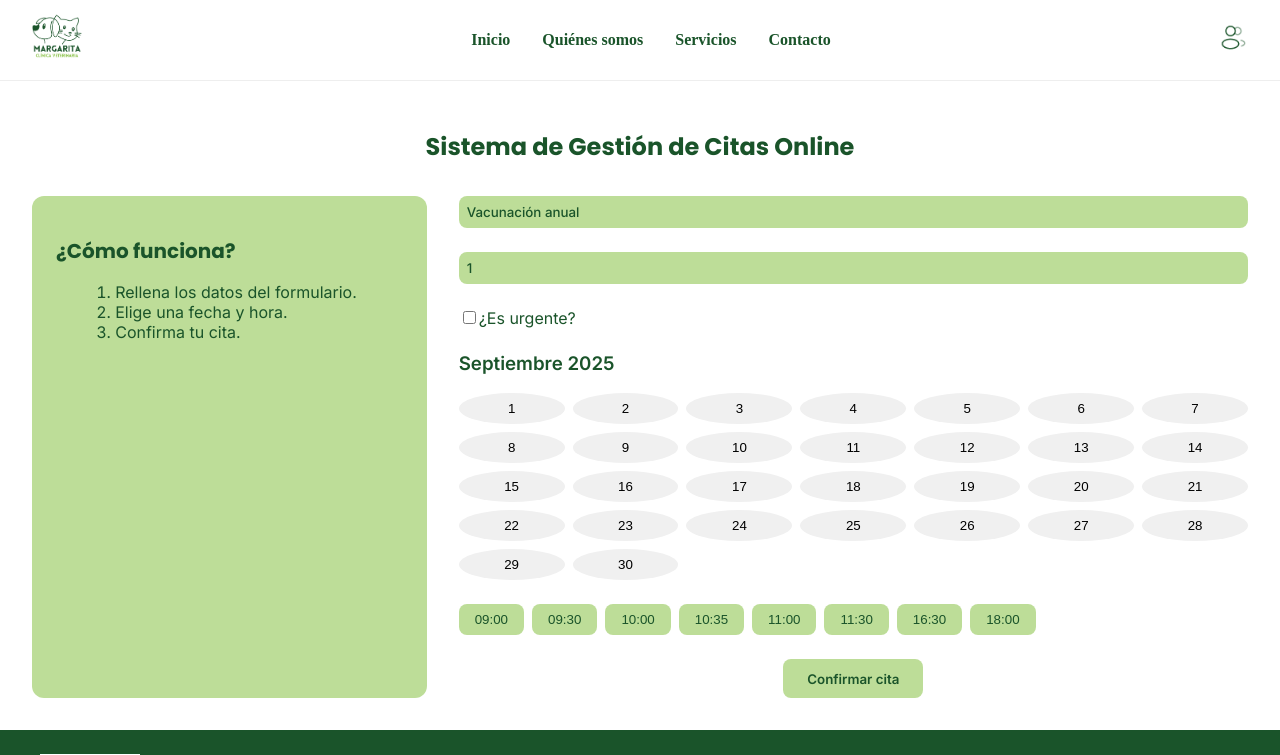
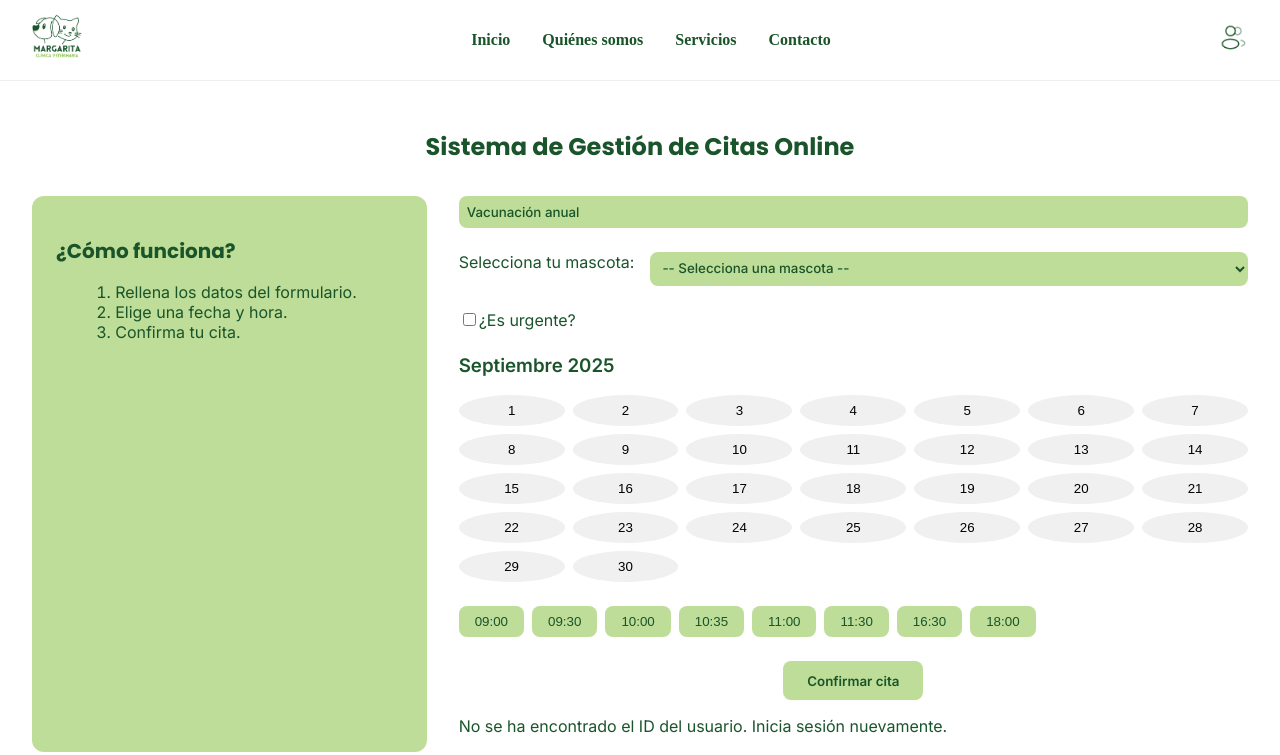
Before and after one commit to FerMarcos606/clinica-veterinaria-front, a React (Vite) app: page /citas in a window 1280 px wide. Shown: the top 755 px of the page. Built offline with nearby package versions, Linux system fonts and the light colour scheme.

Commit message:
CM-29 feat: patient selector implemented on Appoitments creation page

```diff
--- a/src/pages/appointments/AppointmentPage.jsx
+++ b/src/pages/appointments/AppointmentPage.jsx
@@ -1,21 +1,47 @@
-import React, { useState } from "react";
+import React, { useState, useEffect } from "react";
 import appointmentsService from "../../services/appointments/AppointmentsService";
+import pacientsService from '../../services/pacients/PacientsService';
 import { useAuth } from "../../context/AuthContext";
 import "./AppointmentPage.css";
 
 const AppointmentsPage = () => {
  const { user } = useAuth();
-    console.log('User object from context:', user);
   const [isUrgent, setIsUrgent] = useState(false);
   const [reason, setReason] = useState("Vacunación anual");
-    const [patientId, setPatientId] = useState("1");
+  const [patientId, setPatientId] = useState("");
+  const [pets, setPets] = useState([]);
   const [error, setError] = useState(null);
   const [success, setSuccess] = useState(null);
 
   const [selectedDate, setSelectedDate] = useState(null);
   const [selectedTime, setSelectedTime] = useState("");
+
   const times = ["09:00", "09:30", "10:00", "10:35", "11:00", "11:30", "16:30", "18:00"];
 
+
+  useEffect(() => {
+    const fetchPets = async () => {
+      try {
+        const userId = localStorage.getItem("userId");
+        if (!userId) {
+          setError("No se ha encontrado el ID del usuario. Inicia sesión nuevamente.");
+          return;
+        }
+
+        const petsData = await pacientsService.getPatientsByUserId(userId);
+        setPets(petsData);
+
+        if (petsData.length > 0) {
+          setPatientId(petsData[0].id_patient);
+        }
+      } catch (err) {
+        console.error("Error al cargar mascotas del usuario:", err);
+        setError("Error al cargar tus mascotas. Inténtalo más tarde.");
+      }
+    };
+
+    fetchPets();
+  }, []);
 
   const handleSubmit = async (e) => {
     e.preventDefault();
@@ -32,22 +58,26 @@ const AppointmentsPage = () => {
       return;
     }
 
-        // Format date and time
-        const day = String(selectedDate).padStart(2, '0');
-        const month = '09'; // September
-        const year = '2025';
+    if (!patientId) {
+      setError("Debes seleccionar una mascota.");
+      return;
+    }
+
+    const day = String(selectedDate).padStart(2, "0");
+    const month = "09";
+    const year = "2025";
     const appointmentDatetime = `${year}-${month}-${day}T${selectedTime}:00`;
-
 
     const appointmentData = {
       appointmentDatetime,
-            type: isUrgent,
+      type: isUrgent ? "URGENTE" : "ESTANDAR",
       reason,
       status: "PENDIENTE",
       patientId: parseInt(patientId, 10),
-            userId: parseInt(localStorage.getItem('userId'), 10)
+      userId: parseInt(localStorage.getItem("userId"), 10),
     };
-        console.log(appointmentData)
+
+    console.log("Cita a enviar:", appointmentData);
 
     try {
       const result = await appointmentsService.createAppointment(appointmentData);
@@ -74,6 +104,7 @@ const AppointmentsPage = () => {
         </div>
 
         <form className="appointments__form" onSubmit={handleSubmit}>
+
           <div className="appointments__form-row">
             <input
               className="appointments__input"
@@ -84,16 +115,26 @@ const AppointmentsPage = () => {
               required
             />
           </div>
+
+
           <div className="appointments__form-row">
-                        <input
+            <label>Selecciona tu mascota:</label>
+            <select
               className="appointments__input"
-                            type="number"
-                            placeholder="ID del Paciente"
               value={patientId}
               onChange={(e) => setPatientId(e.target.value)}
               required
-                        />
+            >
+              <option value="">-- Selecciona una mascota --</option>
+              {pets.map((pet) => (
+                <option key={pet.id_patient} value={pet.id_patient}>
+                  {pet.name} (ID: {pet.id_patient})
+                </option>
+              ))}
+            </select>
           </div>
+
+
           <div className="appointments__form-row">
             <label className="appointments__checkbox-label">
               <input
@@ -105,18 +146,25 @@ const AppointmentsPage = () => {
             </label>
           </div>
 
+
           <div className="appointments__calendar">
             <h3>Septiembre 2025</h3>
             <div className="appointments__calendar-days">
               {[...Array(30)].map((_, i) => (
-                            <button key={i + 1} type="button" className={`appointments__day ${selectedDate === i + 1 ? "appointments__day--selected" : ""
+                <button
+                  key={i + 1}
+                  type="button"
+                  className={`appointments__day ${
+                    selectedDate === i + 1 ? "appointments__day--selected" : ""
                   }`}
-                            onClick={() => setSelectedDate(i + 1)}>
+                  onClick={() => setSelectedDate(i + 1)}
+                >
                   {i + 1}
                 </button>
               ))}
             </div>
           </div>
+
 
           <div className="appointments__times">
             {times.map((time) => (
@@ -134,7 +182,9 @@ const AppointmentsPage = () => {
           </div>
 
 
-                    <button type="submit" className="appointments__submit">Confirmar cita</button>
+          <button type="submit" className="appointments__submit">
+            Confirmar cita
+          </button>
 
           {success && <p className="appointments__success">{success}</p>}
           {error && <p className="appointments__error">{error}</p>}
```
Lines whose indentation alone changed are shown as unchanged.
